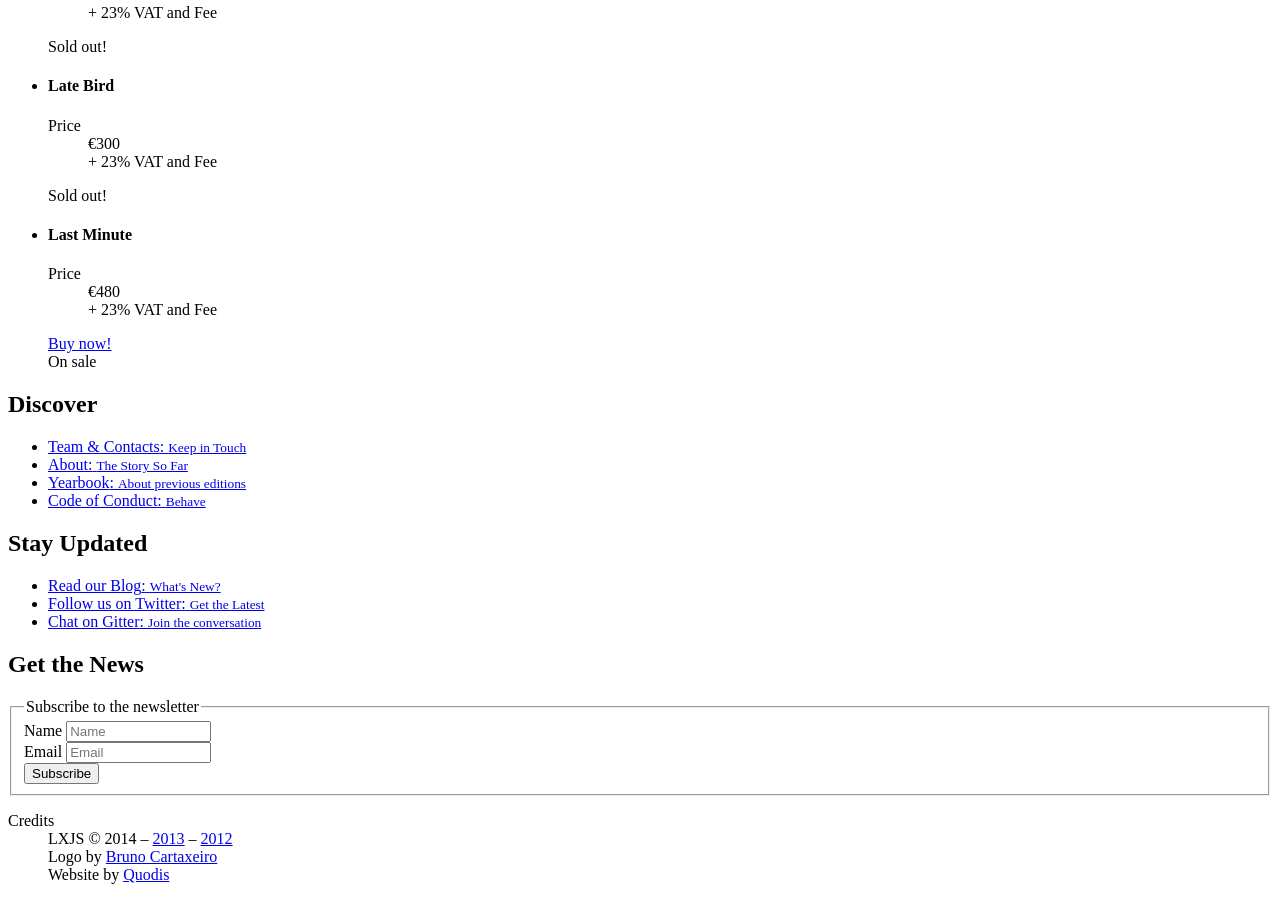
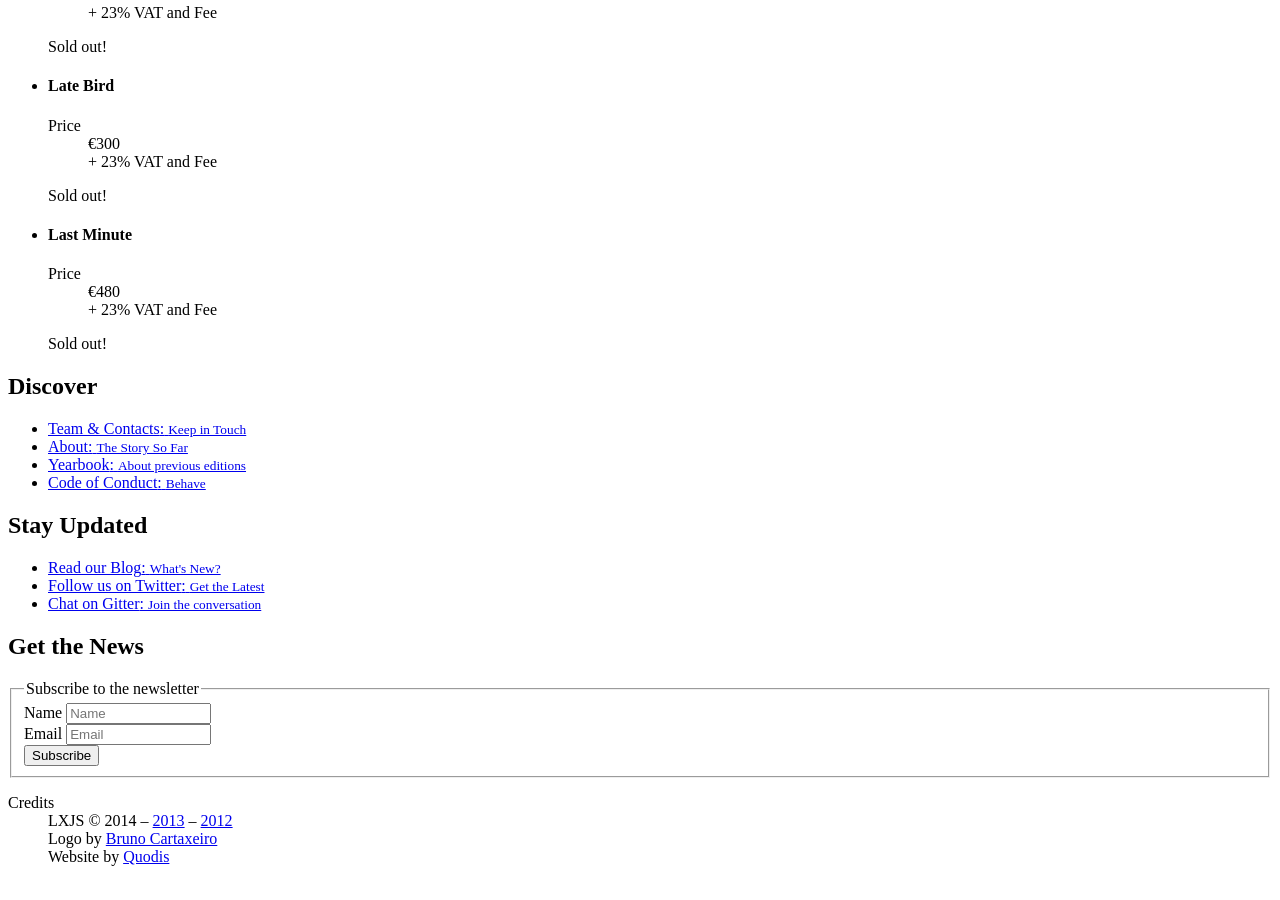
Before and after one commit to LXJS/lxjs-site-2014, a Jekyll site: the page built from src/register/index.html, in a window 1280 px wide and 900 px high, scrolled down 733 px. Built offline with Jekyll 4.4.1, drawn with Linux system fonts in a browser that asks for light colours; nearby versions of some CDN libraries; Markdown is read by kramdown in place of the engine named in the settings.

Commit message:
Removed stream. Removed tickets

```diff
--- a/src/register/index.html
+++ b/src/register/index.html
@@ -89,12 +89,9 @@ title: Register • LXJS 2014
 								<dd class="subtitle">+ 23% VAT and Fee</dd>
 							</dl>
 							<div class="ticket-body">
-								<a href="https://ti.to/lxjs/2014/" class="cta-bttn">Buy now!</a>
+								<p class="note">Sold out!</p>
 							</div>
 						</div>
-						<footer class="ticket-foot">
-							<span class="date">On sale</span>
-						</footer>
 					</article>
 				</li>
 			</ul>
```
